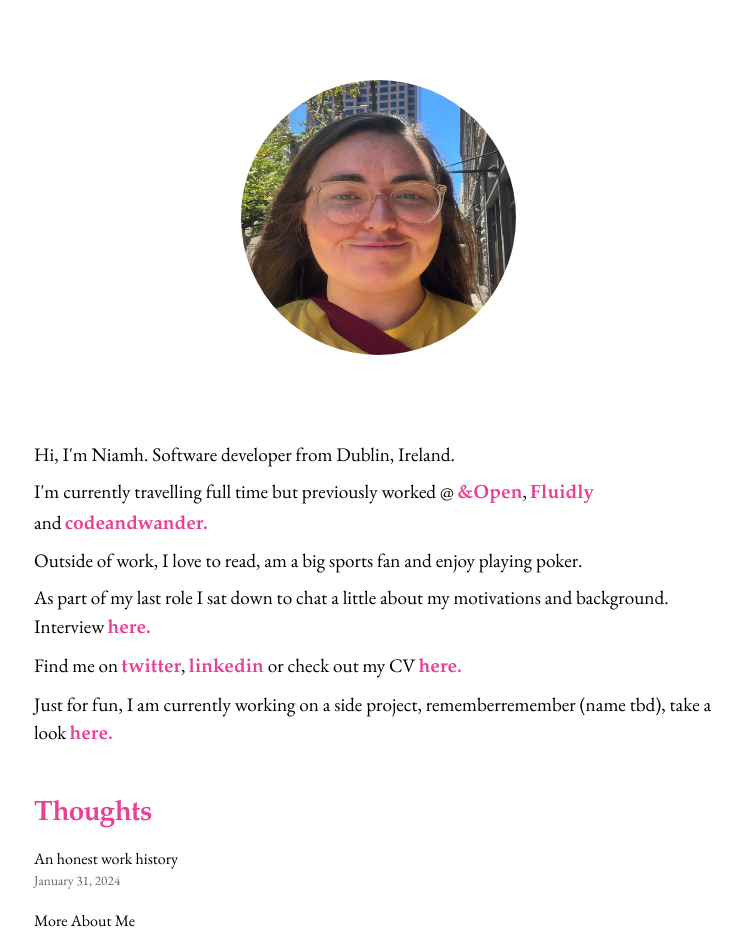
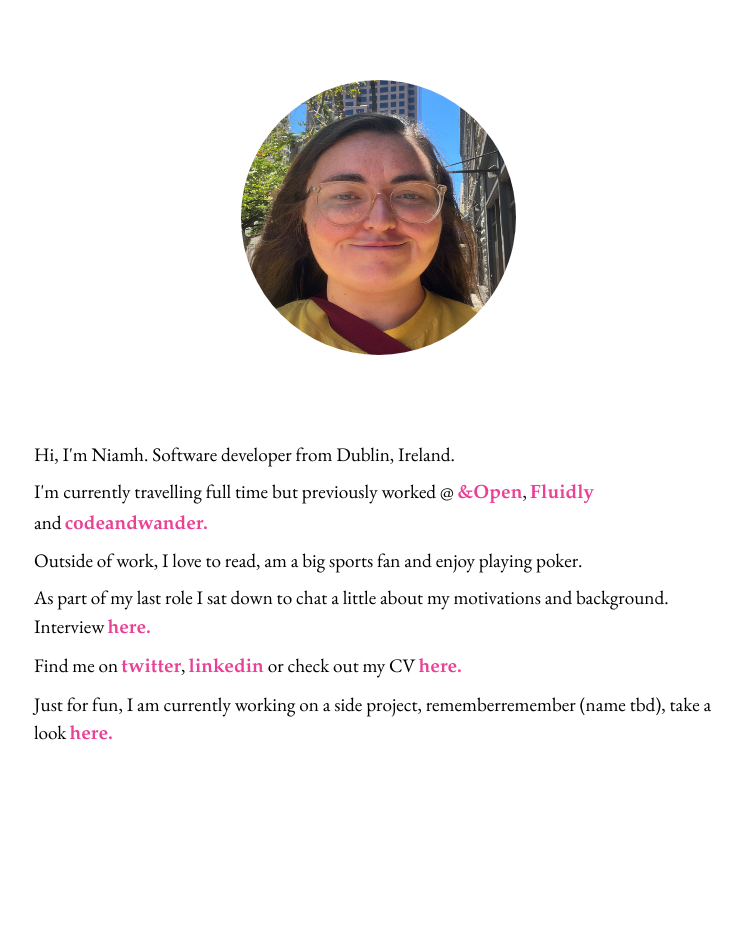
Before and after one commit to nileahtobhair/site-2023, a Next.js app: page / in a window 1280 px wide. Shown: the top 936 px of the page, without its empty margins (262-1003 px from the left). After the commit the page ends 846 px from the top, so only its background shows below. Built offline with nearby package versions, Linux system fonts and the light colour scheme; a web font is replaced by a local one.

Commit message:
Remove posts temporarily

```diff
--- a/pages/index.js
+++ b/pages/index.js
@@ -84,7 +84,7 @@ export default function Home({ allPostsData }) {
           </a>
         </p>
       </section>
-      {allPostsData.length > 0 && (
+      {false && allPostsData.length > 0 && (
         <section>
           <h2 className={blogStyles.heading}>Thoughts</h2>
           <ul className={utilStyles.list}>
```
